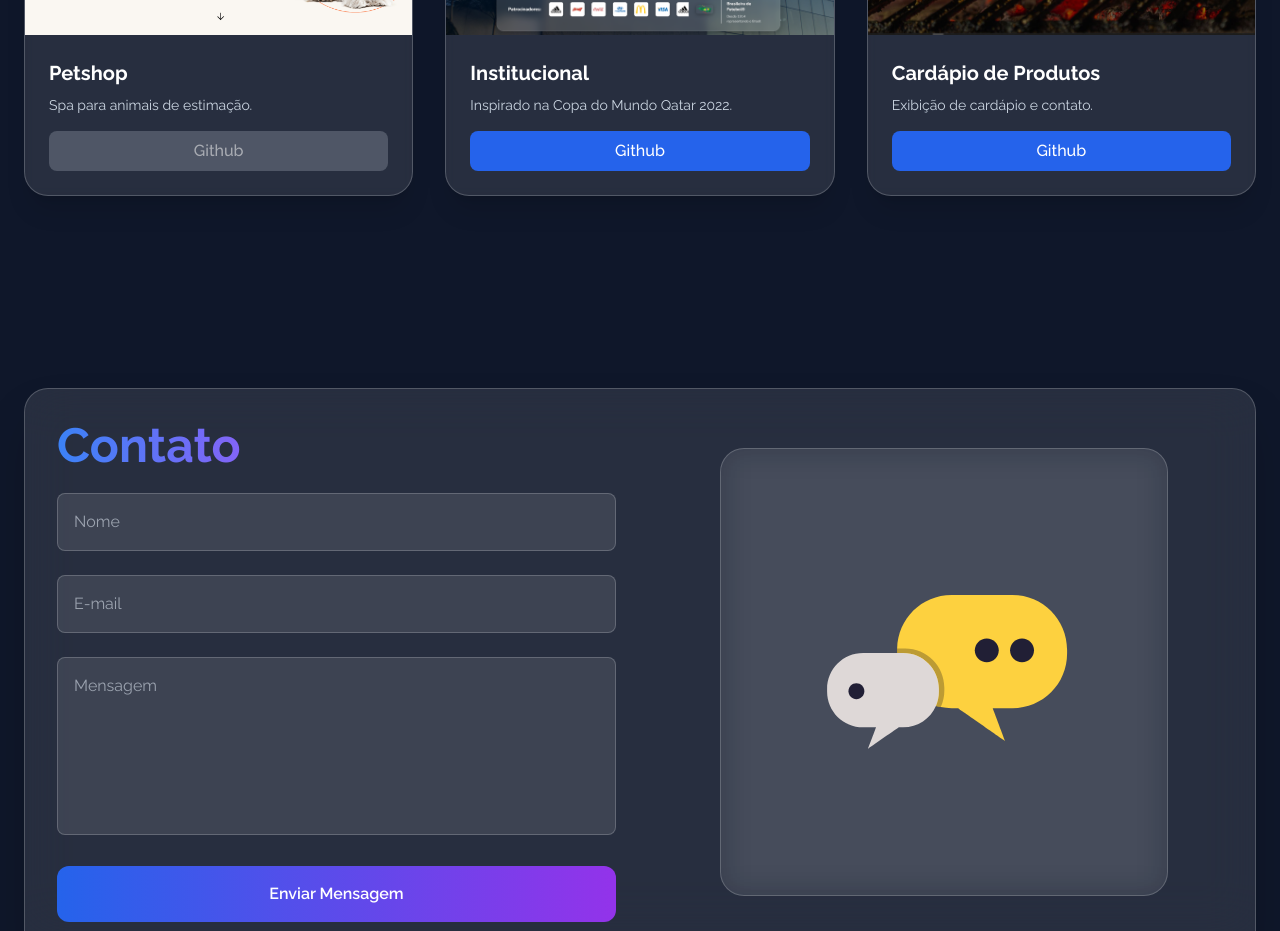
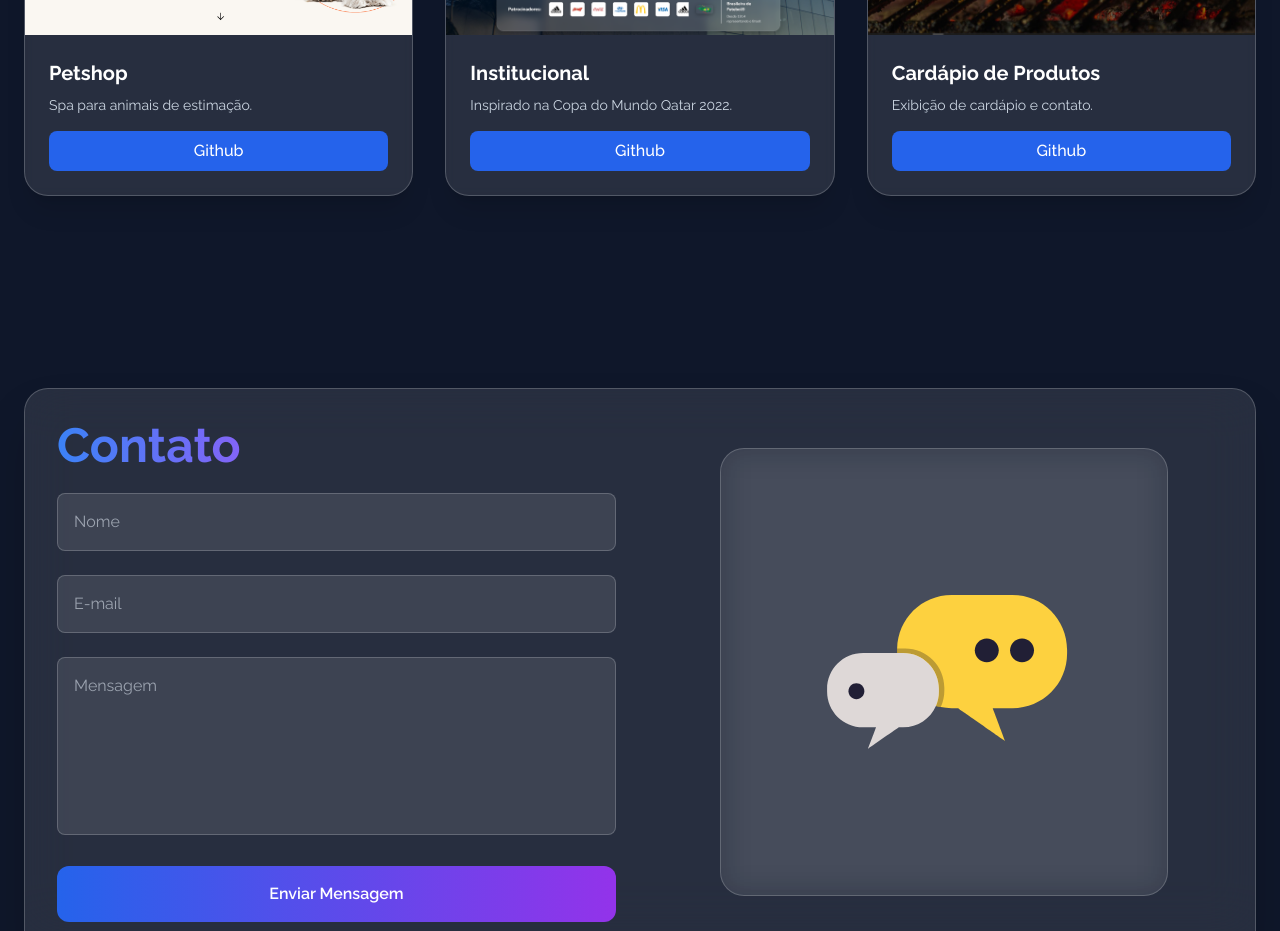
Before and after one commit to erickreisti/meu-portfolio, a React (Vite) app: page / in a window 1280 px wide. Shown: the part 3500-4431 px from the top of the page. Built offline with nearby package versions, Linux system fonts and the light colour scheme.

Commit message:
Adicionado link do petshop do github

```diff
--- a/src/components/Project.jsx
+++ b/src/components/Project.jsx
@@ -39,7 +39,7 @@ export default function Project() {
       title: "Petshop",
       description: "Spa para animais de estimação.",
       image: img04,
-      github: null,
+      github: "https://github.com/erickreisti/petcare-petshop",
       live: null,
     },
     {
```
